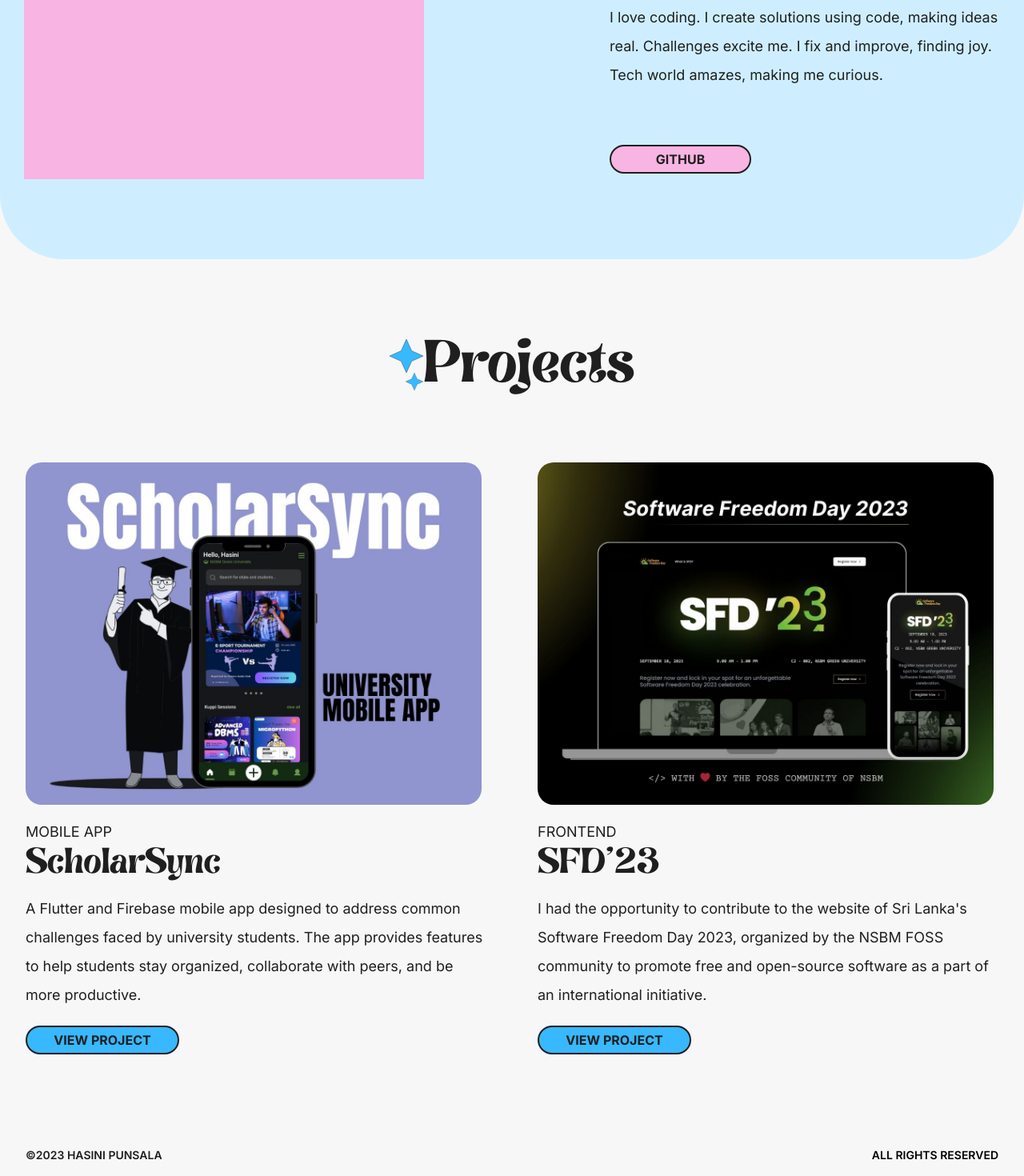
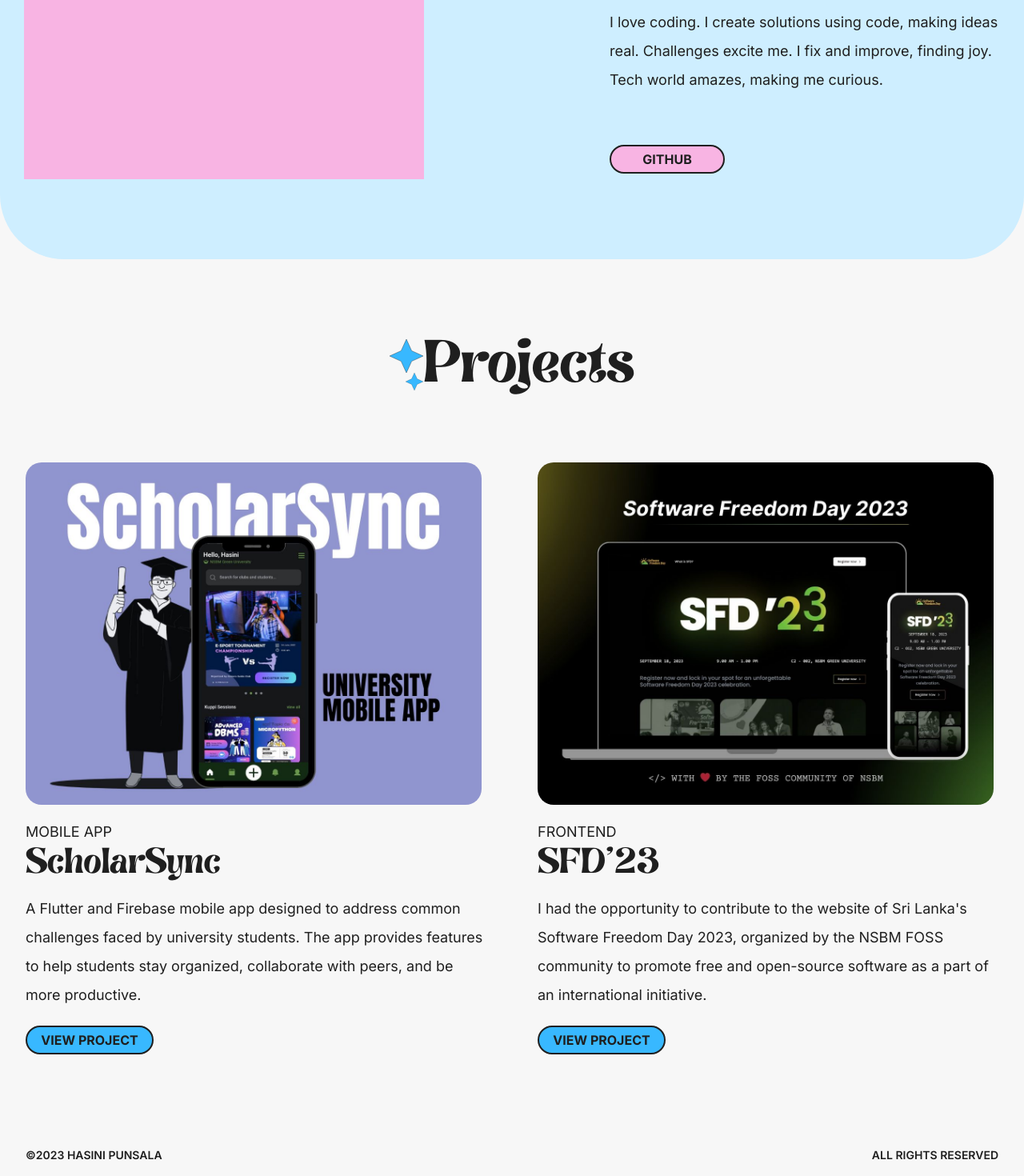
Before and after one commit to MAGHPMallawaarachchi/punsala-portfolio, a Next.js app: page / in a window 1280 px wide. Shown: the part 1718-3188 px from the top of the page at 80% size. Built offline with nearby package versions, Linux system fonts and the light colour scheme.

Commit message:
Update button styles in About and MyPassion components

```diff
--- a/components/About.tsx
+++ b/components/About.tsx
@@ -11,7 +11,7 @@
             <div className='flex flex-col lg:justify-between lg:w-[50%] lg:h-[450px] lg:gap-2 gap-8'>
                 <h1 className='sm:leading-[76px] leading-[52px] heading'>Hello,<br/>I'm Punsala</h1>
                 <p className='paragraph'>I'm a Software Engineering student at NSBM Green University, with a strong interest in full-stack development. I am eager to learn and grow as a software engineer, and I am excited to contribute my skills and knowledge to a team that is developing innovative and impactful software products.</p>
-                <button className='button-text button bg-green w-[177px]'>LinkedIn</button>
+                <button className='button-text button bg-green xsm:w-36 w-28 xsm:py-1 py-2'>LinkedIn</button>
             </div>
 
             <div className='lg:w-[450px] w-full aspect-square bg-pink'>
--- a/components/Footer.tsx
+++ b/components/Footer.tsx
@@ -1,8 +1,8 @@
 const Footer = () => {
     return(
         <footer className="flex justify-between items-center py-4 px-8">
-            <p className="uppercase font-semibold text-sm dark:text-light text-dark">©2023 Hasini Punsala</p>
-            <p className="uppercase font-semibold text-sm">All Rights Reserved</p>
+            <p className="uppercase sm:font-semibold font-medium sm:text-sm text-xs dark:text-secondary-text text-dark">©2023 Hasini Punsala</p>
+            <p className="uppercase sm:font-semibold font-medium sm:text-sm text-xs dark:text-secondary-text text-dark">All Rights Reserved</p>
         </footer>
     )
 }
--- a/components/MyPassion.tsx
+++ b/components/MyPassion.tsx
@@ -11,13 +11,13 @@
             <div className='flex flex-col lg:justify-between lg:w-[40%] lg:h-[360px] lg:gap-0 gap-8'>
 
                 <div>
-                    <h2 className='text-color sm:text-[30px] text-[20px] uppercase leading-none font-bold'>Coding is</h2>
+                    <h2 className='dark:text-light text-dark sm:text-[30px] text-[20px] uppercase leading-none font-bold'>Coding is</h2>
                     <h1 className='heading'>My Passion</h1>
                 </div>
 
                 <p className='paragraph'>I love coding. I create solutions using code, making ideas real. Challenges excite me. I fix and improve, finding joy. Tech world amazes, making me curious.</p>
 
-                <button className='button-text button bg-pink w-[177px] mt-3'>Github</button>
+                <button className='button-text button bg-pink xsm:w-36 w-28 xsm:py-1 py-2'>Github</button>
 
             </div>
 
--- a/components/Navbar.tsx
+++ b/components/Navbar.tsx
@@ -37,7 +37,7 @@
                 <ul className='hidden lg:flex gap-[10px]'>
                     {NavLinks.map((link) => (
                         <button key={link.key} className='hover:border-[2px] hover:border-dark dark:hover:border-light rounded-full w-32'>
-                            <Link key={link.key} href={link.href} className='px-[15px] py-[6px] text-color uppercase text-base font-medium'>
+                            <Link key={link.key} href={link.href} className='px-[15px] py-[6px] dark:text-light text-dark uppercase text-base font-medium'>
                                 {link.text}
                             </Link>
                         </button>
--- a/components/Project.tsx
+++ b/components/Project.tsx
@@ -11,17 +11,17 @@
 
 const Project = ({name, category, description, link, image}: Props) => {
   return (
-    <div className='flex flex-col gap-5'>
+    <div className='flex flex-col gap-5 max-w-xl'>
         <Image src={image} width={570} height={362} alt={name} className='rounded-[20px]' />
 
-        <div className='flex flex-col items-start'>
-            <h4 className='uppercase dark:text-secondary-text text-dark text-lg mb-1'>{category}</h4>
-            <h1 className='text-color sm:text-4xl text-3xl'>{name}</h1>
+        <div className='flex flex-col items-start gap-1'>
+            <h4 className='uppercase dark:text-secondary-text text-dark text-sm sm:text-lg'>{category}</h4>
+            <h1 className='dark:text-light text-dark sm:text-4xl text-3xl'>{name}</h1>
         </div>
         <div className='h-36'>
-          <p className='paragraph max-w-xl'>{description}</p>
+          <p className='paragraph'>{description}</p>
         </div>
-        <button className='button button-text bg-blue w-48'>
+        <button className='button button-text bg-blue w-40 py-2 sm:py-1 xsm:mt-0 mt-5'>
             view project
         </button>
     </div>
```
